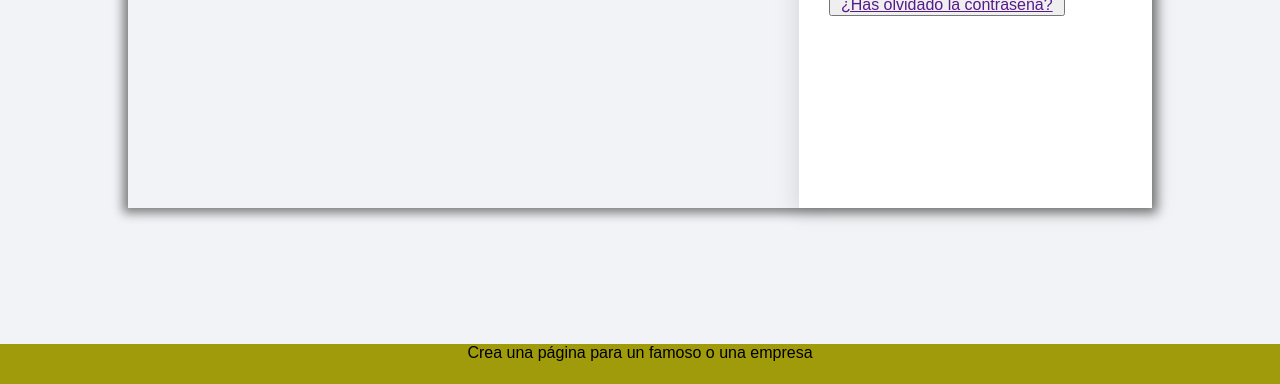
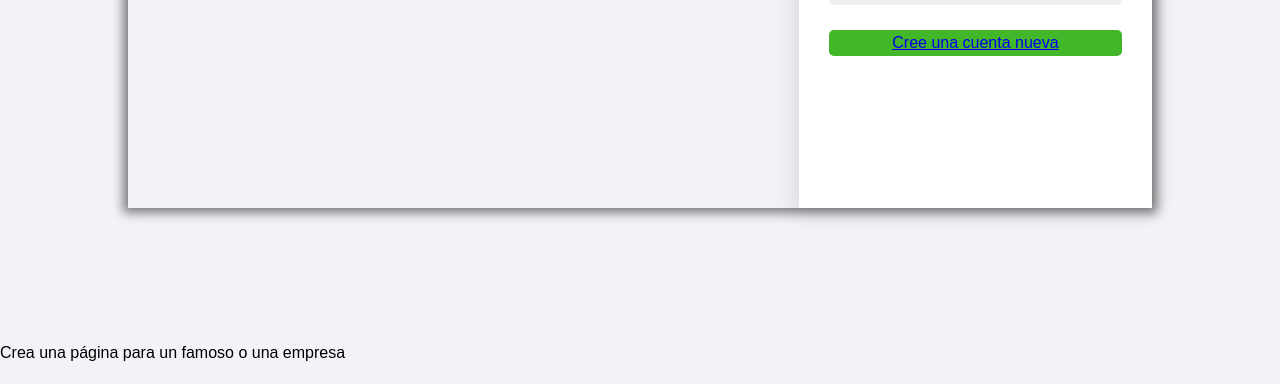
Before and after one commit to JAPS2202/ExamenU2, a plain HTML site: page index.html in a window 1280 px wide. Shown: the part 522-906 px from the top of the page. After the commit the page ends 884 px from the top, so only its background shows below. Drawn offline with Linux system fonts and the light colour scheme.

Commit message:
nuevoscambios

```diff
--- a/CSS/styles.css
+++ b/CSS/styles.css
@@ -206,20 +206,35 @@ h2{
   padding: 0.4rem 1rem; /* Relleno de 0.4rem en la parte superior e inferior, 1rem en los lados */
   border-radius: 5px; /* Borde redondeado de 5px */
   cursor: pointer; /* Cambia el cursor a una mano para indicar interactividad */
+  text-decoration: none;
 }
 
-.continue-button-c a{
+.continue-button-c button {
+  text-decoration:  none;
+  color: blue;
   width: 100%; /* Ancho del 100% del contenedor padre */
   margin-top: 2.5rem; /* Margen superior de 2.5rem */
   border: none; /* Sin borde */
   padding: 0.4rem 1rem; /* Relleno de 0.4rem en la parte superior e inferior, 1rem en los lados */
   border-radius: 5px; /* Borde redondeado de 5px */
   cursor: pointer; /* Cambia el cursor a una mano para indicar interactividad */
+
+}
+
+.continue-button-d button{
+  width: 100%; /* Ancho del 100% del contenedor padre */
+  margin-top: 2.5rem; /* Margen superior de 2.5rem */
+  border: none; /* Sin borde */
+  background-color: #41b729; /* Color de fondo azul */
+  padding: 0.4rem 1rem; /* Relleno de 0.4rem en la parte superior e inferior, 1rem en los lados */
+  border-radius: 5px; /* Borde redondeado de 5px */
+  cursor: pointer; /* Cambia el cursor a una mano para indicar interactividad */
+  text-decoration: none;
 }
 
 /* Estilos para el estado de 'hover' del botón de continuar */
 .continue-button button:hover {
-  background-color: #6b63fff1; /* Cambia el color de fondo al pasar el ratón sobre el botón */
+  background-color: #80accf; /* Cambia el color de fondo al pasar el ratón sobre el botón */
 }
 
 /* Estilos para el enlace dentro del botón de continuar */
@@ -259,24 +274,3 @@ h2{
 .form {
   box-shadow: 0px 0px 20px 5px rgba(0, 0, 0, 0.1); /* Sombra con color rgba para la opacidad */
 }
-
-/*footer*/
-
-footer{
-    text-align: center;
-    background-color: rgb(160, 155, 11);
-    color: black;
-}
-
-.footer-f {
-    display: flex;
-    align-content: center;
-    justify-content: center;
-    height: 5vh;
-}
-
-.footer-f p{
-    margin: 0;
-
-}
-/*fin estilos footer*/
--- a/index.html
+++ b/index.html
@@ -49,6 +49,11 @@
                 <div class="continue-button-c">
                   <button> <a href=""> ¿Has olvidado la contraseña?</a></button>
                 </div>
+
+                <div class="continue-button-d">
+                  <button><a href="#">Cree una cuenta nueva</a></button>
+                </div> <!--div.continue-button-->
+
               </form>
             </div>
         </section>
```
